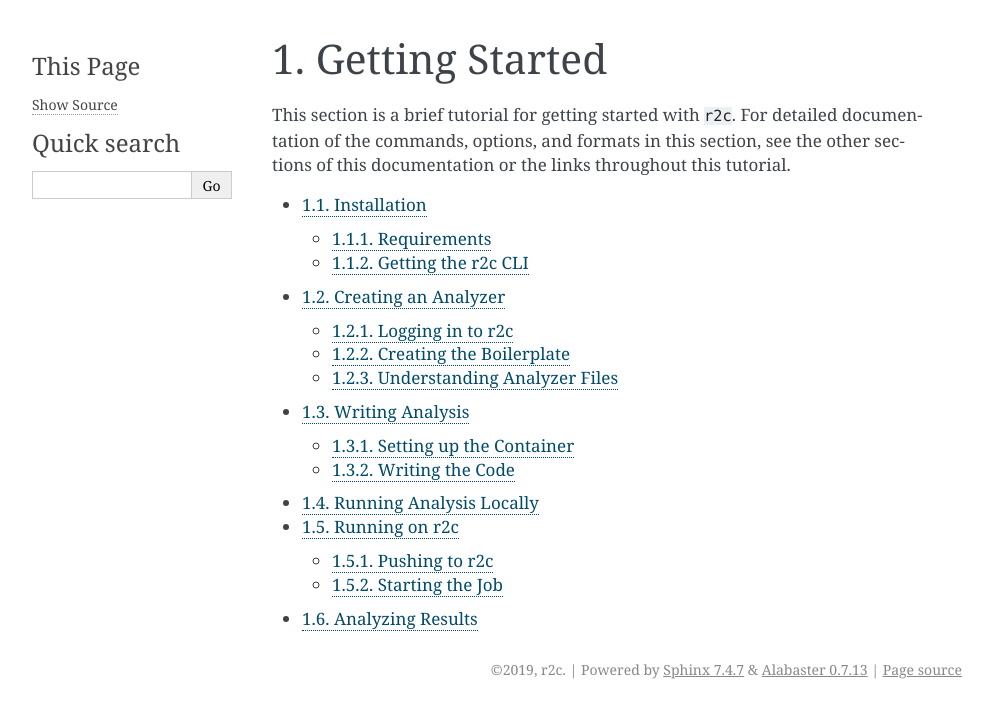
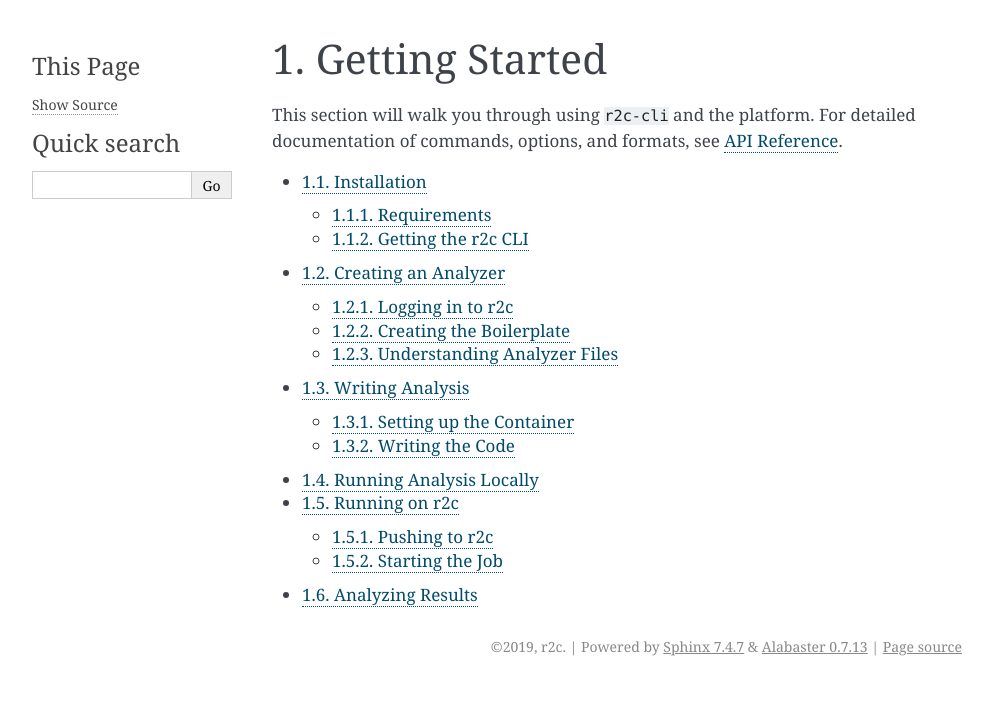
Before and after one commit to semgrep/docs, a Sphinx documentation site: the page built from docs/intro/index.rst, in a window 1280 px wide. Shown: the top 718 px of the page, without its empty margins (148-1141 px from the left). Built offline with Sphinx 7.4.7, drawn with Linux system fonts in a browser that asks for light colours.

Commit message:
Stronger signposting on getting started index

```diff
--- a/docs/intro/index.rst
+++ b/docs/intro/index.rst
@@ -1,7 +1,7 @@
 Getting Started
 ===============
 
-This section is a brief tutorial for getting started with ``r2c``. For detailed documentation of the commands, options, and formats in this section, see the other sections of this documentation or the links throughout this tutorial.
+This section will walk you through using ``r2c-cli`` and the platform. For detailed documentation of commands, options, and formats, see :doc:`../api/index`.
 
 .. toctree::
 
```
